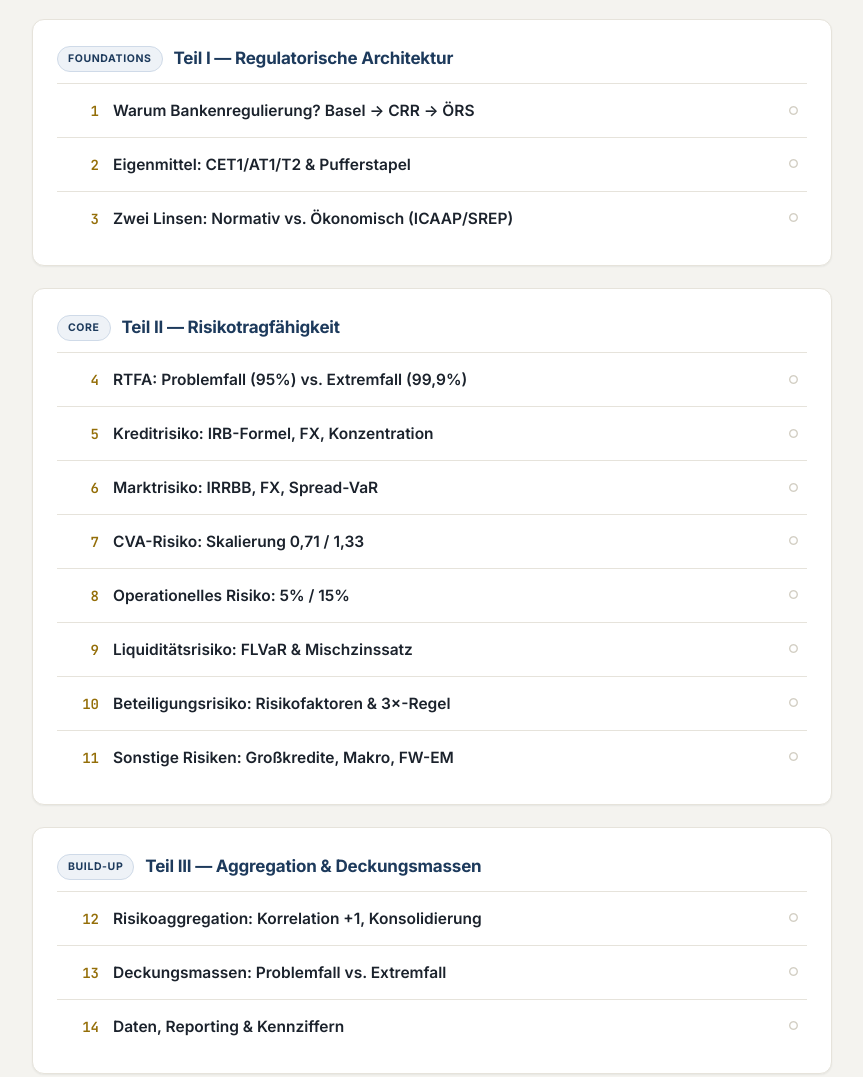
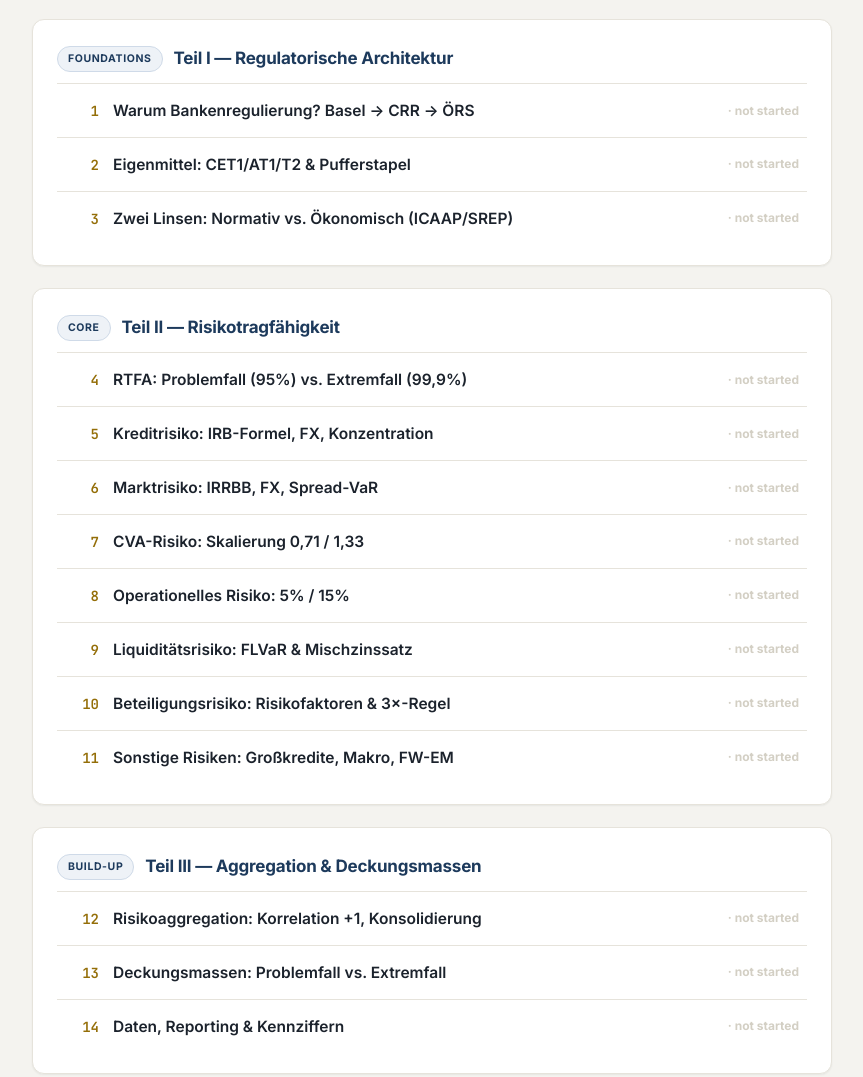
Before and after one commit to financewithmaxim/67, a website: page index.html in a window 1280 px wide. Shown: the part 1223-2300 px from the top of the page, without its empty margins (351-1214 px from the left). Drawn offline with Linux system fonts and the light colour scheme.

Commit message:
feat(trainer): readiness rollup on the home curriculum grid

```diff
--- a/css/style.css
+++ b/css/style.css
@@ -584,3 +584,9 @@ textarea.trainer-input { max-width: 100%; }
 .sync-row { display: flex; gap: 10px; align-items: center; flex-wrap: wrap; margin: 10px 0; }
 .sync-row input[type="password"] { font-family: var(--mono); font-size: 14px; padding: 7px 10px; border: 1px solid var(--line-strong); border-radius: var(--radius-sm); min-width: 280px; }
 .sync-status { font-family: var(--font); font-size: 13px; color: var(--ink-faint); }
+
+/* ---------- Readiness rollup (home curriculum) ---------- */
+.status.readiness-todo { color: var(--line-strong); }
+.status.readiness-learning { color: var(--yellow); }
+.status.readiness-due { color: var(--brand-2); font-weight: 700; }
+.status.readiness-strong { color: var(--green); font-weight: 700; }
--- a/index.html
+++ b/index.html
@@ -103,6 +103,34 @@
     ? `<a class="btn" href="study.html">Review ${n} card${n === 1 ? '' : 's'} due →</a>`
     : `<a class="btn secondary" href="study.html">Open the Trainer</a>`;
 </script>
+<script type="module">
+  import { createStore } from './js/store.js';
+  import { mergeDecks } from './js/deckindex.js';
+  import { cardsByModule, moduleReadiness } from './js/readiness.js';
+  try {
+    const store = createStore({ storage: window.localStorage });
+    await store.ready();
+    const man = await (await fetch('data/cards/manifest.json', { cache: 'no-cache' })).json();
+    const decks = await Promise.all((man.decks || []).map(id => fetch(`data/cards/${id}.json`, { cache: 'no-cache' }).then(r => r.json()).catch(() => ({ cards: [] }))));
+    const byMod = cardsByModule(mergeDecks(decks));
+    const bands = moduleReadiness(store.getState().sched, byMod, Date.now());
+    const LABEL = { 'not-started': ['·', 'not started', 'todo'], learning: ['◐', 'learning', 'learning'], due: ['◑', 'review due', 'due'], strong: ['●', 'strong', 'strong'] };
+    let started = 0, strong = 0;
+    document.querySelectorAll('[data-modstatus]').forEach(el => {
+      const band = bands[el.dataset.modstatus];
+      if (!band) return;
+      const [glyph, text, cls] = LABEL[band];
+      el.textContent = `${glyph} ${text}`;
+      el.className = `status readiness-${cls}`;
+      if (band !== 'not-started') started++;
+      if (band === 'strong') strong++;
+    });
+    const total = Object.keys(byMod).length || 24;
+    const fill = document.getElementById('progress-fill'); const label = document.getElementById('progress-label');
+    if (fill) fill.style.width = Math.round(started / total * 100) + '%';
+    if (label) label.textContent = `${started} / ${total} modules started · ${strong} strong`;
+  } catch (e) { /* readiness is an enhancement; never break the page */ }
+</script>
 <script>if ('serviceWorker' in navigator) navigator.serviceWorker.register('sw.js').catch(()=>{});</script>
 </body>
 </html>
```
